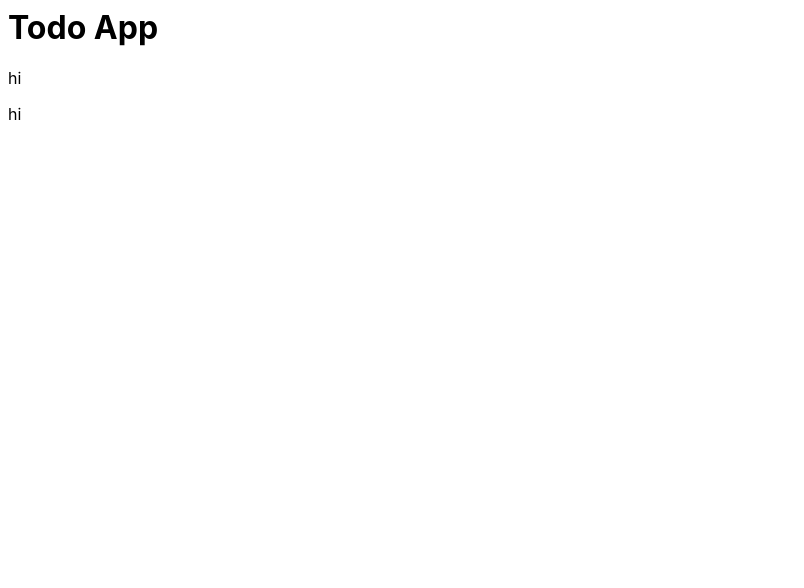
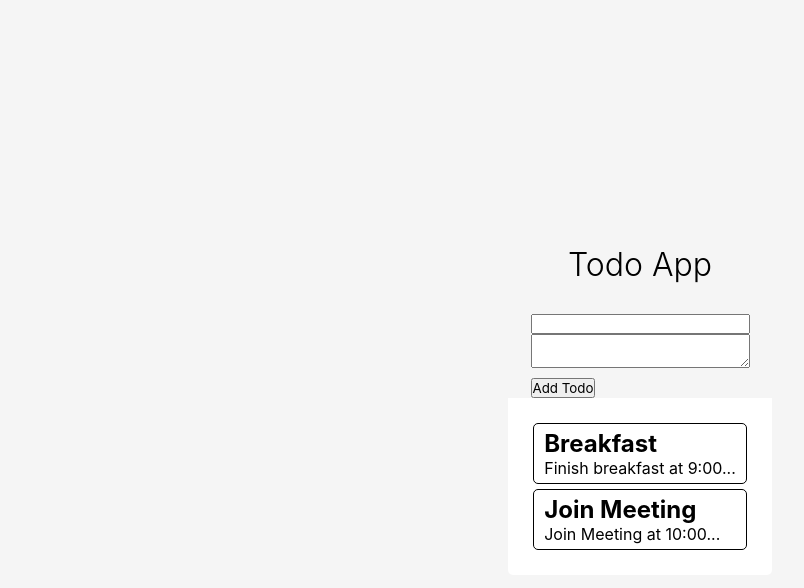
Before and after one commit to AllenDodul/react-fjarsd, a React (Create React App) app: page / in a window 1280 px wide. Shown: the top 588 px of the page, without its empty margins (0-804 px from the left). Built offline with nearby package versions, Linux system fonts and the light colour scheme.

Commit message:
5 files modified, 4 added

```diff
--- a/package.json
+++ b/package.json
@@ -4,7 +4,8 @@
   "private": true,
   "dependencies": {
     "react": "^18.1.0",
-    "react-dom": "^18.1.0"
+    "react-dom": "^18.1.0",
+    "uuid": "^9.0.0"
   },
   "scripts": {
     "start": "react-scripts start",
--- a/src/App.js
+++ b/src/App.js
@@ -1,4 +1,6 @@
 import React from "react";
+
+import NewTodo from "./NewTodo"
 import Todos from "./Todos";
 import "./style.css";
 
@@ -18,8 +20,9 @@ const todos = [
 
 export default function App() {
   return (
-    <div>
-      <h1>Todo App</h1>
+    <div className="app">
+      <h1 className="title">Todo App</h1>
+      <NewTodo />
       <Todos getTodos={todos}/>
     </div>
   );
--- /dev/null
+++ b/src/NewTodo.jsx
@@ -0,0 +1,19 @@
+import React from "react";
+import style from "./newTodo.module.css";
+
+const NewTodo = () =>{
+  return(
+    <form className={style.form}>
+      <div className={style.inputBox}>
+        <input
+          type="text"
+        />
+        <textarea/>
+      </div>
+      <div>
+        <button>Add Todo</button>
+      </div>
+    </form>
+  )
+}
+export default NewTodo;
--- a/src/Todo.jsx
+++ b/src/Todo.jsx
@@ -1,9 +1,13 @@
 import React from "react";
+import style from "./todo.module.css";
+import {v4 as uuidv4} from "uuid";
 
-const Todo = () => {
+const Todo = (props) => {
+  const {title, desc} = props.todo;
   return(
-    <div>
-      <p>hi</p>
+    <div className={style.todoCard} key={uuidv4()}>
+      <h2>{title}</h2>
+      <p>{desc}</p>
     </div>
   )
 }
--- a/src/Todos.jsx
+++ b/src/Todos.jsx
@@ -1,11 +1,12 @@
 import React from "react";
 import Todo from "./Todo";
+import style from "./todos.module.css";
 
 const Todos = (props) => {
   return(
-    <div>
-      {props.getTodos.map(()=>
-        <Todo />
+    <div className={style.todoContainer}>
+      {props.getTodos.map((todo)=>
+       <Todo todo={todo}/>
       )}
     </div>
   )
--- /dev/null
+++ b/src/newTodo.module.css
@@ -0,0 +1,10 @@
+.form{
+  display:flex;
+  flex-direction: column;
+}
+.inputBox{
+  display: flex;
+  flex-direction: column;
+  margin: 10px 0px;
+  width: 100%;
+}
--- a/src/style.css
+++ b/src/style.css
@@ -1,5 +1,18 @@
-h1,
-p {
+*{
   font-family: -apple-system, BlinkMacSystemFont, 'Segoe UI', Roboto, Oxygen,
     Ubuntu, Cantarell, 'Open Sans', 'Helvetica Neue', sans-serif;
+  margin: 0;
+  padding: 0;
 }
+.app{
+  display: flex;
+  align-items:center;
+  justify-content: center;
+  flex-direction: column;
+  height: 100vh;
+  background: whitesmoke;
+}
+.title{
+  font-weight: 300;
+  margin: 20px;
+}
--- /dev/null
+++ b/src/todo.module.css
@@ -0,0 +1,10 @@
+.todoCard{
+  margin: 5px;
+  border: 1px solid black;
+  border-radius: 5px;
+  padding: 5px 10px;
+}
+.todoCard:hover{
+  cursor: pointer;
+  box-shadow: 0px 3px 5px rgba(0,0,0,0.3);
+}
--- /dev/null
+++ b/src/todos.module.css
@@ -0,0 +1,6 @@
+.todoContainer{
+  background-color: white;
+  padding: 20px;
+  border-bottom-left-radius: 5px;
+  border-bottom-right-radius: 5px;
+}
```
